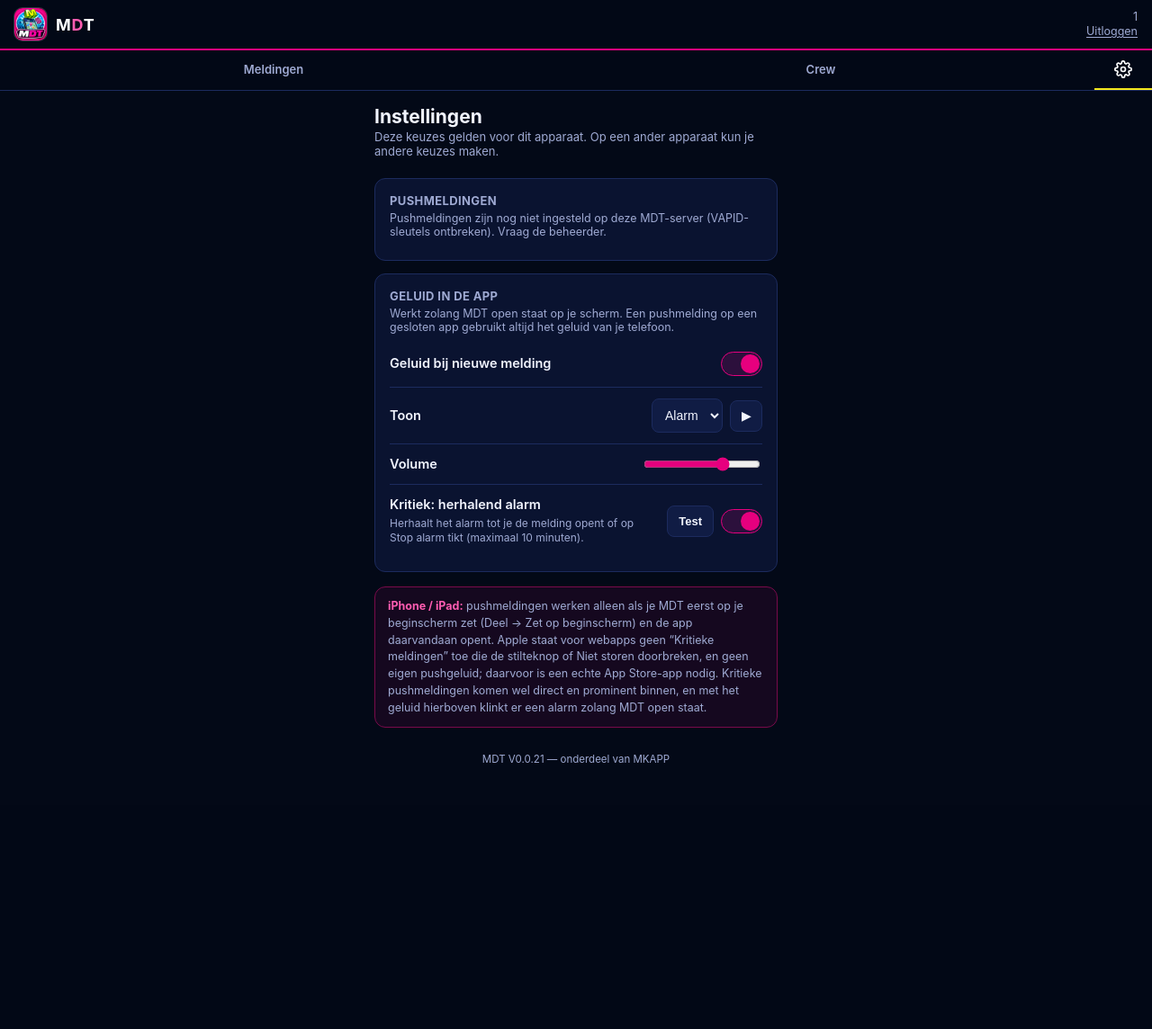
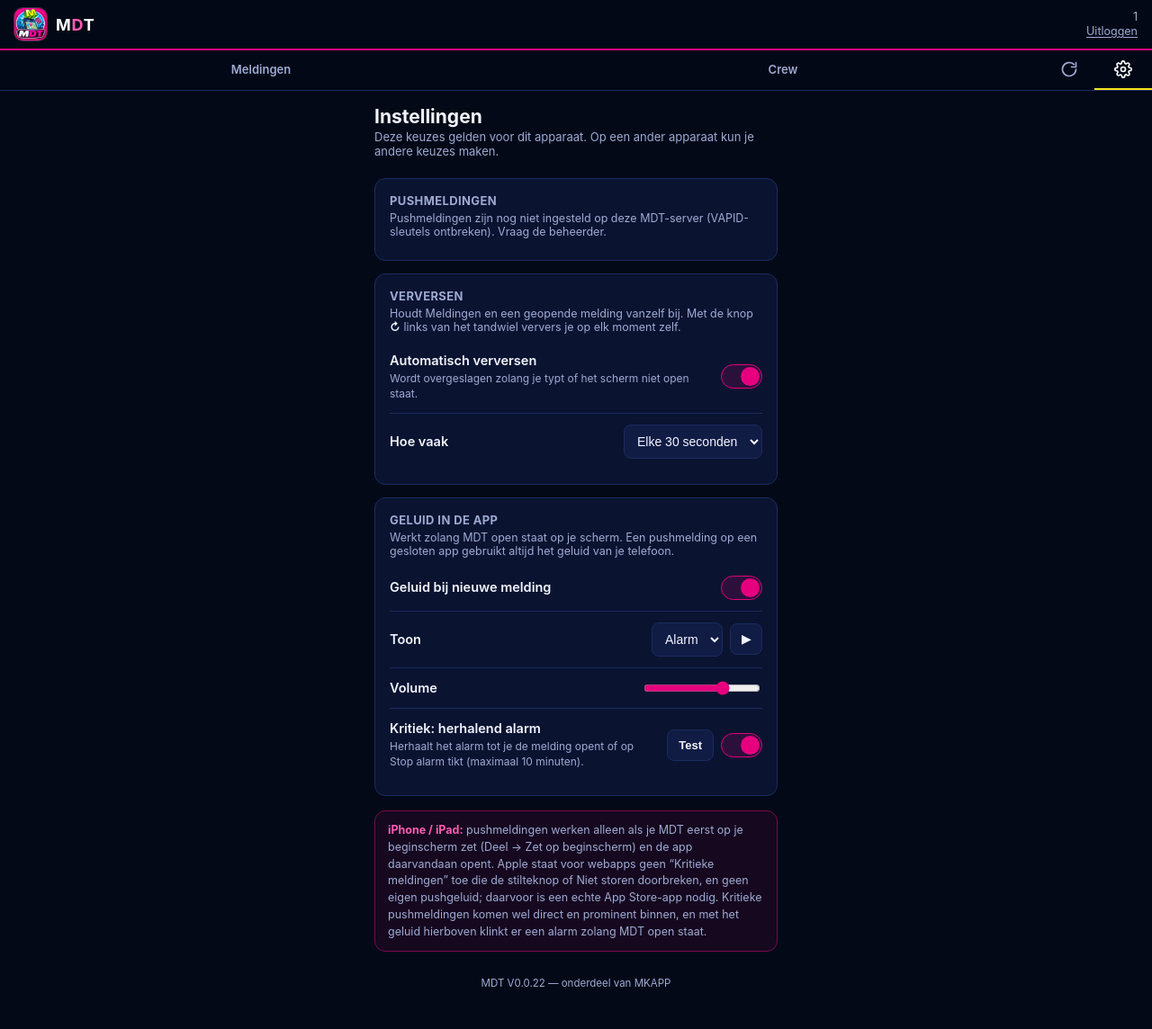
Before and after one commit to WortelXL/mdtmk, a PHP site: page /instellingen.php in a window 1280 px wide. Shown: the whole page at 90% size. Before the commit the page ends 848 px from the top, so only its background shows below. Run offline with PHP 8.4, Linux system fonts and the light colour scheme; the visitor is signed in with stand-in values (Sample User, id 1).

Commit message:
V0.0.22: verversknop naast het tandwiel + automatisch verversen instelbaar
- Verversknop in de tabbalk links van het tandwiel (zacht verversen op Meldingen/melding, anders herladen).
- Instellingen > Verversen: automatisch verversen aan/uit en interval (15 s t/m 5 min), per apparaat.
- Nieuw bestand assets/mdt-verversen.js; footer leest de instelling.

Co-Authored-By: Claude Sonnet 5.5 <noreply@anthropic.com>
Claude-Session: https://claude.ai/code/session_01AfQYReMTzQjHevbY6seiX5

```diff
--- /dev/null
+++ b/assets/mdt-verversen.js
@@ -0,0 +1,37 @@
+/*
+ * MDT — automatisch verversen (V0.0.22).
+ *
+ * Bewaart per apparaat (localStorage `mdt_verversen`) of de pagina's met
+ * auto-refresh (Meldingen, melding-detail) zichzelf verversen en hoe vaak.
+ * Ingesteld op instellingen.php; gelezen door includes/footer.php. De
+ * verversknop naast het tandwiel roept window.mdtVerversen.nu() aan, die de
+ * footer invult (zacht verversen waar dat kan, anders de pagina herladen).
+ */
+(function () {
+    'use strict';
+
+    var SLEUTEL = 'mdt_verversen';
+    var STANDAARD = { aan: true, seconden: 30 };
+    var KEUZES = [15, 30, 60, 120, 300];
+
+    function laden() {
+        var inst = { aan: STANDAARD.aan, seconden: STANDAARD.seconden };
+        try {
+            var ruw = JSON.parse(localStorage.getItem(SLEUTEL) || '{}');
+            if (typeof ruw.aan === 'boolean') { inst.aan = ruw.aan; }
+            if (KEUZES.indexOf(ruw.seconden) !== -1) { inst.seconden = ruw.seconden; }
+        } catch (e) { /* kapotte of geblokkeerde opslag: standaardwaarden */ }
+        return inst;
+    }
+
+    function opslaan(inst) {
+        try { localStorage.setItem(SLEUTEL, JSON.stringify({ aan: !!inst.aan, seconden: inst.seconden })); } catch (e) { /* geen opslag: geldt dan alleen nu */ }
+    }
+
+    window.mdtVerversen = {
+        instellingen: laden,
+        opslaan: opslaan,
+        keuzes: KEUZES,
+        nu: function () { location.reload(); }, // wordt door de footer vervangen
+    };
+})();
--- a/assets/style.css
+++ b/assets/style.css
@@ -554,6 +554,28 @@ a { color: inherit; }
 .tabbar a.tab-gear {
     flex: 0 0 64px;
 }
+/* Verversknop links van het tandwiel (V0.0.22) */
+.tabbar .tab-refresh {
+    flex: 0 0 56px;
+    display: flex;
+    align-items: center;
+    justify-content: center;
+    min-height: 44px;
+    padding: 0;
+    background: none;
+    border: 0;
+    border-bottom: 2px solid transparent;
+    color: var(--muted);
+    cursor: pointer;
+    -webkit-tap-highlight-color: transparent;
+}
+.tabbar .tab-refresh:active { color: #fff; }
+.tabbar .tab-refresh:focus-visible { outline: 2px solid var(--yellow); outline-offset: -4px; }
+.tabbar .tab-refresh.draait svg { animation: tab-draai 0.8s linear infinite; }
+@keyframes tab-draai { to { transform: rotate(360deg); } }
+@media (prefers-reduced-motion: reduce) {
+    .tabbar .tab-refresh.draait svg { animation: none; opacity: 0.5; }
+}
 
 /* ---- Crew-lijst met bellen (fase M3) -------------------------------- */
 .crew-lijst {
@@ -822,3 +844,5 @@ a { color: inherit; }
 }
 .flash-ok { border-color: var(--green); color: #b8f0c1; }
 .flash-fout { border-color: var(--red); color: #ffc2c7; }
+
+.ico-inline { font-weight: 700; color: var(--text); }
--- a/config.php
+++ b/config.php
@@ -34,7 +34,7 @@ define('DB_CHARSET', env_of('DB_CHARSET', 'utf8mb4'));
 // ---- App -------------------------------------------------------------
 // Versienummer, apart bijgehouden van de MKAPP-fasering (M1 t/m M5) —
 // zie CHANGELOG.md voor wat er per versie is toegevoegd/gewijzigd.
-define('APP_VERSION', env_of('APP_VERSION', 'V0.0.21'));
+define('APP_VERSION', env_of('APP_VERSION', 'V0.0.22'));
 
 // ---- Web Push (fase M5, zonder externe library) -------------------------
 // Voor pushmeldingen bij een toewijzing (zie includes/webpush.php). Een
--- a/includes/footer.php
+++ b/includes/footer.php
@@ -18,20 +18,15 @@
         }
     }, true);
 
-    // Auto-refresh: ververst de pagina periodiek zodat een wijziging van
-    // een ander (nieuwe toewijzing, logboekregel, statuswijziging)
-    // vanzelf zichtbaar wordt zonder handmatig te hoeven verversen. Alleen
-    // actief op pagina's die dit aanzetten via data-auto-refresh="<sec>"
-    // op <body> (zie includes/header.php). Ververst nooit terwijl je iets
-    // aan het invullen bent (tekstveld met inhoud, focus in een veld, of
-    // een formulier dat nog aan het versturen is) of terwijl het tabblad
-    // niet zichtbaar is -- dat zou half ingevulde invoer kunnen kwijtraken.
+    // Verversen (V0.0.22): zet pagina's met data-auto-refresh="<sec>" periodiek
+    // opnieuw op en bedient de verversknop naast het tandwiel. Of er automatisch
+    // ververst wordt en hoe vaak staat per apparaat in Instellingen (zie
+    // assets/mdt-verversen.js); de pagina bepaalt alleen of ze meedoet. Het
+    // automatisch verversen slaat een ronde over terwijl je iets aan het
+    // invullen bent (tekstveld met inhoud, focus in een veld, of een formulier
+    // dat nog aan het versturen is) of het tabblad niet zichtbaar is -- dat zou
+    // half ingevulde invoer kunnen kwijtraken. De knop ververst altijd direct.
     (function () {
-        var seconden = parseInt(document.body.dataset.autoRefresh || '0', 10);
-        if (!seconden) {
-            return;
-        }
-
         function magVerversen() {
             if (document.hidden) {
                 return false;
@@ -56,8 +51,9 @@
         // om geluid af te spelen behouden. Gaat er iets mis: gewoon volledig herladen.
         var zacht = (document.body.dataset.softRefresh || '').split(',').filter(Boolean);
 
+        // Geeft een belofte terug die klaar is als de pagina bijgewerkt is.
         function zachtVerversen() {
-            fetch(location.href, { credentials: 'same-origin', cache: 'no-store' }).then(function (resp) {
+            return fetch(location.href, { credentials: 'same-origin', cache: 'no-store' }).then(function (resp) {
                 if (!resp.ok || /\/login\.php/.test(resp.url)) { throw new Error('opnieuw laden'); }
                 return resp.text();
             }).then(function (html) {
@@ -77,15 +73,51 @@
             });
         }
 
+        var knop = document.getElementById('tab-refresh');
+        var bezig = false;
+
+        // Handmatig verversen: direct, ook als je iets aan het typen bent
+        // (op pagina's met zacht verversen blijft je tekstveld dan gewoon staan).
+        function nu() {
+            if (bezig) { return; }
+            bezig = true;
+            if (knop) { knop.classList.add('draait'); }
+            var klaar = function () {
+                bezig = false;
+                if (knop) { knop.classList.remove('draait'); }
+            };
+            if (zacht.length) {
+                // Minstens even laten draaien, anders ziet het eruit alsof er niets gebeurt.
+                Promise.all([zachtVerversen(), new Promise(function (r) { setTimeout(r, 700); })]).then(klaar, klaar);
+            } else {
+                setTimeout(function () { location.reload(); }, 150);
+            }
+        }
+
+        var api = window.mdtVerversen || {};
+        api.nu = nu;
+        window.mdtVerversen = api;
+        if (knop) { knop.addEventListener('click', nu); }
+
+        var seconden = parseInt(document.body.dataset.autoRefresh || '0', 10);
+        if (!seconden) {
+            return;
+        }
+        var inst = api.instellingen ? api.instellingen() : { aan: true, seconden: seconden };
+        if (!inst.aan) {
+            return;
+        }
+
         setInterval(function () {
-            if (magVerversen()) {
-                if (zacht.length) {
-                    zachtVerversen();
-                } else {
-                    location.reload();
-                }
+            if (bezig || !magVerversen()) {
+                return;
             }
-        }, seconden * 1000);
+            if (zacht.length) {
+                zachtVerversen();
+            } else {
+                location.reload();
+            }
+        }, (inst.seconden || seconden) * 1000);
     })();
     </script>
 </body>
--- a/includes/header.php
+++ b/includes/header.php
@@ -11,6 +11,7 @@
     <link rel="stylesheet" href="/assets/style.css">
     <?php if (is_ingelogd()): ?>
     <script src="/assets/mdt-geluid.js?v=<?= e(APP_VERSION) ?>"></script>
+    <script src="/assets/mdt-verversen.js?v=<?= e(APP_VERSION) ?>"></script>
     <?php endif; ?>
 </head>
 <body<?= isset($auto_refresh_seconden) ? ' data-auto-refresh="' . (int) $auto_refresh_seconden . '"' : '' ?><?= isset($zacht_verversen) ? ' data-soft-refresh="' . e($zacht_verversen) . '"' : '' ?>>
@@ -25,6 +26,7 @@
     <nav class="tabbar">
         <a href="/index.php" class="<?= ($actief_nav ?? '') === 'meldingen' ? 'actief' : '' ?>">Meldingen</a>
         <a href="/crew.php" class="<?= ($actief_nav ?? '') === 'crew' ? 'actief' : '' ?>">Crew</a>
+        <button type="button" class="tab-refresh" id="tab-refresh" aria-label="Verversen" title="Verversen"><svg width="20" height="20" viewBox="0 0 24 24" fill="none" stroke="currentColor" stroke-width="2" stroke-linecap="round" stroke-linejoin="round" aria-hidden="true"><path d="M21 12a9 9 0 1 1-2.64-6.36"/><path d="M21 3v6h-6"/></svg></button>
         <a href="/instellingen.php" class="tab-gear <?= ($actief_nav ?? '') === 'instellingen' ? 'actief' : '' ?>" aria-label="Instellingen" title="Instellingen"><svg width="20" height="20" viewBox="0 0 24 24" fill="none" stroke="currentColor" stroke-width="2" stroke-linecap="round" stroke-linejoin="round" aria-hidden="true"><circle cx="12" cy="12" r="3"/><path d="M19.4 15a1.65 1.65 0 0 0 .33 1.82l.06.06a2 2 0 1 1-2.83 2.83l-.06-.06a1.65 1.65 0 0 0-1.82-.33 1.65 1.65 0 0 0-1 1.51V21a2 2 0 1 1-4 0v-.09a1.65 1.65 0 0 0-1-1.51 1.65 1.65 0 0 0-1.82.33l-.06.06a2 2 0 1 1-2.83-2.83l.06-.06a1.65 1.65 0 0 0 .33-1.82 1.65 1.65 0 0 0-1.51-1H3a2 2 0 1 1 0-4h.09a1.65 1.65 0 0 0 1.51-1 1.65 1.65 0 0 0-.33-1.82l-.06-.06a2 2 0 1 1 2.83-2.83l.06.06a1.65 1.65 0 0 0 1.82.33h0a1.65 1.65 0 0 0 1-1.51V3a2 2 0 1 1 4 0v.09a1.65 1.65 0 0 0 1 1.51h0a1.65 1.65 0 0 0 1.82-.33l.06-.06a2 2 0 1 1 2.83 2.83l-.06.06a1.65 1.65 0 0 0-.33 1.82v0a1.65 1.65 0 0 0 1.51 1H21a2 2 0 1 1 0 4h-.09a1.65 1.65 0 0 0-1.51 1z"/></svg></a>
     </nav>
     <?php endif; ?>
--- a/instellingen.php
+++ b/instellingen.php
@@ -4,6 +4,8 @@
  * index.php), kritieke push voor iedereen, testmelding en geluid in de app.
  * Pushvoorkeuren staan in de database (push_abonnementen, per apparaat); de
  * geluidsinstellingen in localStorage van dit apparaat (zie assets/mdt-geluid.js).
+ * V0.0.22: ook "Verversen" (automatisch verversen aan/uit + hoe vaak, zie
+ * assets/mdt-verversen.js).
  */
 require_once __DIR__ . '/includes/functions.php';
 vereis_login();
@@ -61,6 +63,28 @@ include __DIR__ . '/includes/header.php';
     <?php endif; ?>
 </div>
 
+<div class="panel set-sec" id="verversen-panel">
+    <h2>Verversen</h2>
+    <p class="sub">Houdt Meldingen en een geopende melding vanzelf bij. Met de knop <span class="ico-inline" aria-hidden="true">&#8635;</span> links van het tandwiel ververs je op elk moment zelf.</p>
+
+    <div class="set-row">
+        <div class="lbl">Automatisch verversen<small>Wordt overgeslagen zolang je typt of het scherm niet open staat.</small></div>
+        <label class="toggle-switch"><input type="checkbox" id="verversen-aan"><span class="slider"></span></label>
+    </div>
+    <div class="set-row">
+        <div class="lbl">Hoe vaak</div>
+        <div class="set-ctl">
+            <select id="verversen-interval" aria-label="Hoe vaak automatisch verversen">
+                <option value="15">Elke 15 seconden</option>
+                <option value="30">Elke 30 seconden</option>
+                <option value="60">Elke minuut</option>
+                <option value="120">Elke 2 minuten</option>
+                <option value="300">Elke 5 minuten</option>
+            </select>
+        </div>
+    </div>
+</div>
+
 <div class="panel set-sec" id="geluid-panel">
     <h2>Geluid in de app</h2>
     <p class="sub">Werkt zolang MDT open staat op je scherm. Een pushmelding op een gesloten app gebruikt altijd het geluid van je telefoon.</p>
@@ -102,6 +126,23 @@ include __DIR__ . '/includes/header.php';
 
 <script>
 (function () {
+    // ---- Verversen ----------------------------------------------------------
+    var verversen = window.mdtVerversen;
+    var verAanEl = document.getElementById('verversen-aan');
+    var verIntEl = document.getElementById('verversen-interval');
+    if (verversen) {
+        var vinst = verversen.instellingen();
+        verAanEl.checked = vinst.aan;
+        verIntEl.value = String(vinst.seconden);
+        verIntEl.disabled = !vinst.aan;
+        var bewaarVerversen = function () {
+            verIntEl.disabled = !verAanEl.checked;
+            verversen.opslaan({ aan: verAanEl.checked, seconden: parseInt(verIntEl.value, 10) });
+        };
+        verAanEl.addEventListener('change', bewaarVerversen);
+        verIntEl.addEventListener('change', bewaarVerversen);
+    }
+
     // ---- Geluid -------------------------------------------------------------
     var geluid = window.mdtGeluid;
     var aanEl = document.getElementById('geluid-aan');
```
Also changed, not shown: CHANGELOG.md, README.md.
